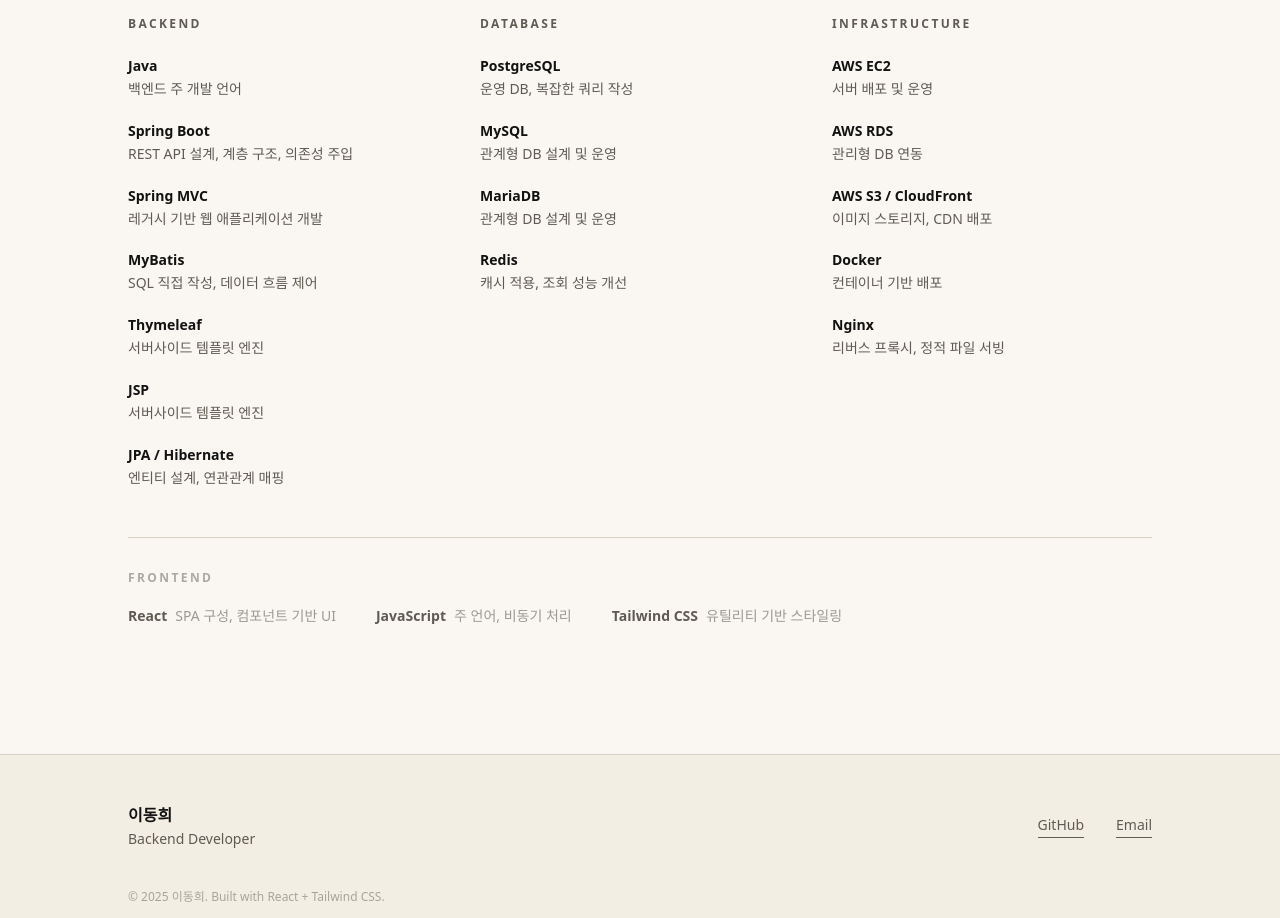
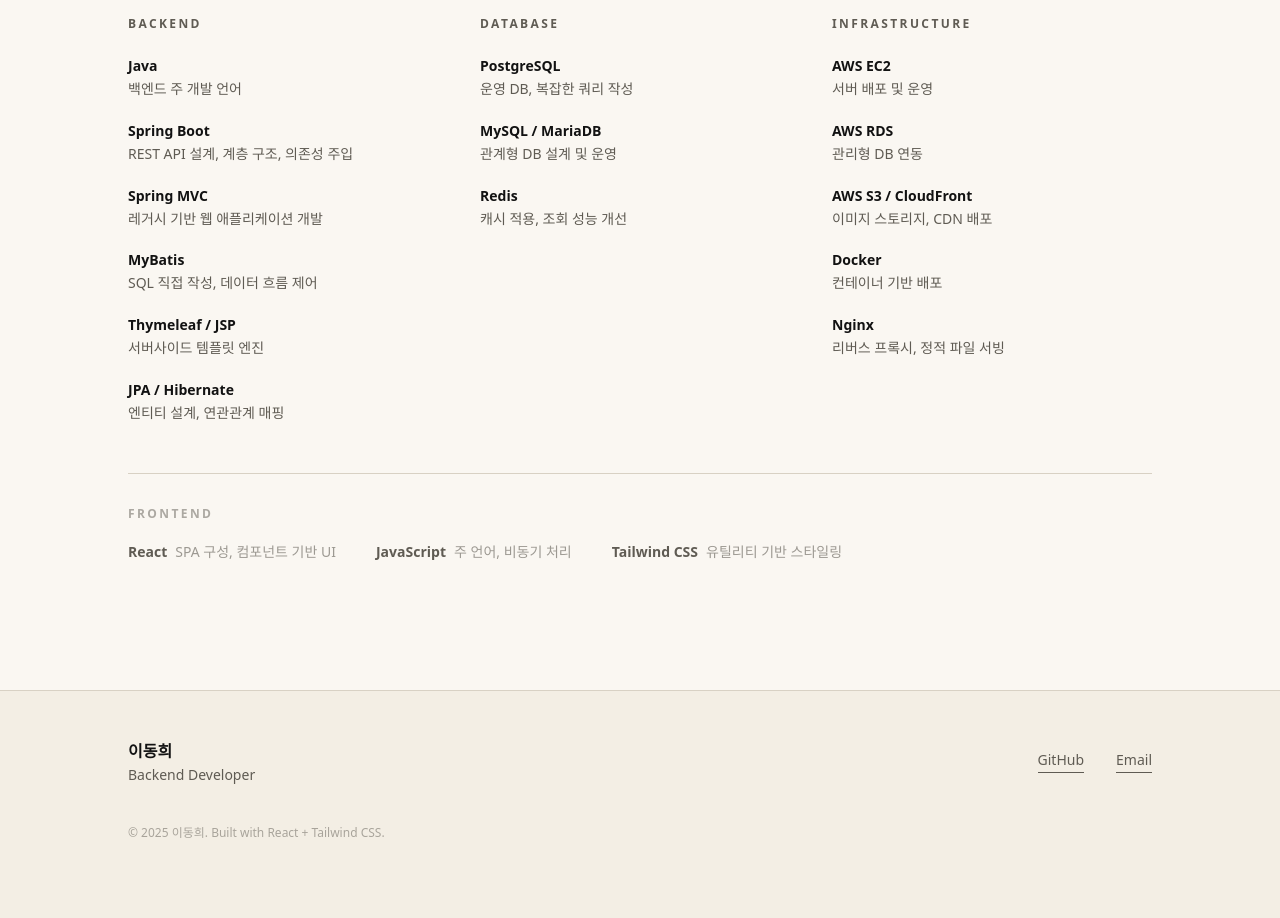
Before and after one commit to hot-gamja/portfolio-v1, a React (Vite) app: page / in a window 1280 px wide. Shown: the part 3380-4298 px from the top of the page. After the commit the page ends 4269 px from the top, so only its background shows below. Built offline with nearby package versions, Linux system fonts and the light colour scheme; a web font is replaced by a local one.

Commit message:
Consolidate tech stack entries: Thymeleaf/JSP, MySQL/MariaDB

```diff
--- a/src/components/TechStack.jsx
+++ b/src/components/TechStack.jsx
@@ -8,8 +8,7 @@
       { name: 'Spring Boot', desc: 'REST API 설계, 계층 구조, 의존성 주입' },
       { name: 'Spring MVC', desc: '레거시 기반 웹 애플리케이션 개발' },
       { name: 'MyBatis', desc: 'SQL 직접 작성, 데이터 흐름 제어' },
-      { name: 'Thymeleaf', desc: '서버사이드 템플릿 엔진' },
-      { name: 'JSP', desc: '서버사이드 템플릿 엔진' },
+      { name: 'Thymeleaf / JSP', desc: '서버사이드 템플릿 엔진' },
       { name: 'JPA / Hibernate', desc: '엔티티 설계, 연관관계 매핑' },
     ],
   },
@@ -17,8 +16,7 @@
     category: 'Database',
     items: [
       { name: 'PostgreSQL', desc: '운영 DB, 복잡한 쿼리 작성' },
-      { name: 'MySQL', desc: '관계형 DB 설계 및 운영' },
-      { name: 'MariaDB', desc: '관계형 DB 설계 및 운영' },
+      { name: 'MySQL / MariaDB', desc: '관계형 DB 설계 및 운영' },
       { name: 'Redis', desc: '캐시 적용, 조회 성능 개선' },
     ],
   },
```
